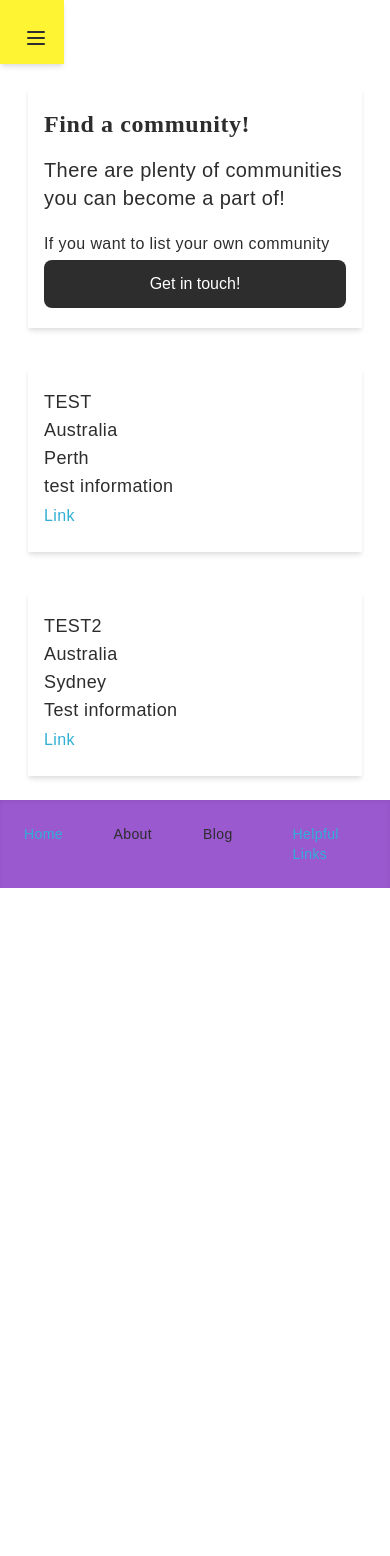
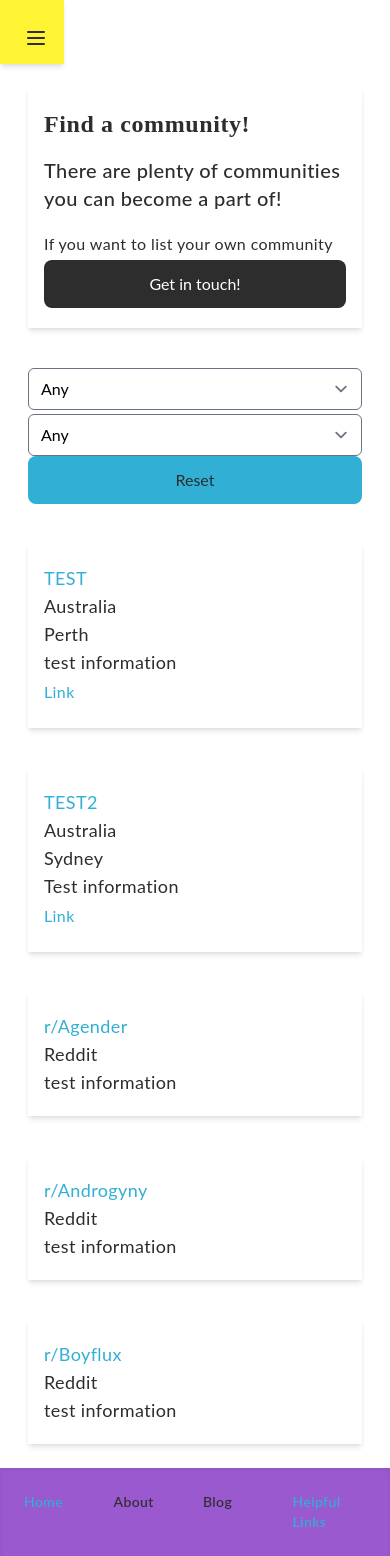
Before and after one commit to neosh11/NonBinaryPeople, a Next.js app: page /help/communities in a window 390 px wide. Before the commit the page ends 888 px from the top, so only its background shows below. Built offline with nearby package versions, Linux system fonts and the light colour scheme.

Commit message:
Basic community search

```diff
--- a/components/Help/Communities/CommunityCard.tsx
+++ b/components/Help/Communities/Cards/CommunityCard.tsx
@@ -1,5 +1,5 @@
-import { ICommunity, CountryMap } from '../../../data/communities'
-import Card from '../../Card'
+import { ICommunity, CountryMap } from '../../../../data/communities'
+import Card from '../../../Card'
 
 interface Props {
   community: ICommunity
@@ -7,7 +7,9 @@ interface Props {
 
 const CommunityCard = ({ community }: Props) => (
   <Card>
-    <h3>{community.name}</h3>
+    <h3>
+      <a href={community.url}>{community.name}</a>
+    </h3>
     <h3>{CountryMap.get(community.country)}</h3>
     <h3>{community.city}</h3>
     <h3>{community.info}</h3>
--- /dev/null
+++ b/components/Help/Communities/Cards/OnlineCommunityCard.tsx
@@ -0,0 +1,18 @@
+import { IOCommunity, OnlineGroupMap } from '../../../../data/communities'
+import Card from '../../../Card'
+
+interface Props {
+  community: IOCommunity
+}
+
+const OnlineCommunityCard = ({ community }: Props) => (
+  <Card>
+    <h3>
+      <a href={community.url}>{community.name}</a>{' '}
+    </h3>
+    <h3>{OnlineGroupMap.get(community.group)}</h3>
+    <h3>{community.info}</h3>
+  </Card>
+)
+
+export default OnlineCommunityCard
--- a/components/Help/Communities/index.tsx
+++ b/components/Help/Communities/index.tsx
@@ -1,10 +1,100 @@
+import { useState } from 'react'
+import { useForm } from 'react-hook-form'
 import { pageNames } from '../../../constants/PageDetails'
-import { communities } from '../../../data/communities'
+import { communities, CountryMap, onlineCommunities, OnlineGroupMap } from '../../../data/communities'
 import Button from '../../Button'
 import Card from '../../Card'
-import CommunityCard from './CommunityCard'
+import CommunityCard from './Cards/CommunityCard'
+import OnlineCommunityCard from './Cards/OnlineCommunityCard'
 
-const Communities = () => (
+interface DataProp {
+  type: 'online' | '' | 'regional'
+  online: number | ''
+  location: number | ''
+}
+const ChoiceForm = ({ data, setData, register, handleSubmit, reset }) => {
+  const onChange = data => {
+    console.log(data)
+
+    const newData: DataProp = {
+      type: data.type,
+      online: data.online != '' ? Number(data.online) : '',
+      location: data.location != '' ? Number(data.location) : ''
+    }
+    setData(newData)
+  }
+  const onReset = () => {
+    setData({
+      type: '',
+      location: '',
+      online: ''
+    })
+    reset()
+    // todo reset data
+    console.log('re')
+  }
+  const selectClass =
+    'mt-1 block w-full pl-3 pr-10 py-2 text-base border-gray-300 focus:outline-none focus:ring-indigo-500 focus:border-indigo-500 sm:text-sm rounded-md'
+  return (
+    <>
+      <form onChange={handleSubmit(onChange)}>
+        <select id='location' name='location' className={selectClass} {...register('location')}>
+          <option value='' key='countyNone'>
+            Any
+          </option>
+          {Array.from(CountryMap.keys()).map(x => (
+            <option value={x} key={CountryMap.get(x)}>
+              {CountryMap.get(x)}
+            </option>
+          ))}
+        </select>
+
+        <select id='type' name='type' className={selectClass} {...register('type')}>
+          <option value='' key='typeAny'>
+            Any
+          </option>
+
+          <option value='online' key='online'>
+            Online
+          </option>
+
+          <option value='regional' key='regional'>
+            Regional
+          </option>
+        </select>
+
+        {data.type == 'online' && (
+          <select id='online' name='online' className={selectClass} {...register('online')}>
+            <option value='' key='countyNone'>
+              Any
+            </option>
+            {Array.from(OnlineGroupMap.keys()).map(x => (
+              <option value={x} key={OnlineGroupMap.get(x)}>
+                {OnlineGroupMap.get(x)}
+              </option>
+            ))}
+          </select>
+        )}
+
+        <Button type='button' onClick={() => onReset()}>
+          Reset
+        </Button>
+      </form>
+    </>
+  )
+}
+
+const Communities = () => {
+  const [data, setData] = useState<DataProp>({
+    type: '',
+    location: '',
+    online: ''
+  })
+
+  const { register, handleSubmit, reset } = useForm({
+    defaultValues: data
+  })
+  return (
     <>
       <Card>
         <div className='md:flex md:flex-col space-y-4 md:items-center'>
@@ -19,10 +109,32 @@ const Communities = () => (
         </div>
       </Card>
 
-    {communities.map((x, i) => {
+      {/* Form here */}
+      <ChoiceForm setData={setData} data={data} register={register} handleSubmit={handleSubmit} reset={reset} />
+
+      {(data.type === '' || data.type === 'regional') &&
+        communities
+          .filter(x => {
+            if (data.location === '') return true
+            else return x.country === data.location
+          })
+          .map((x, i) => {
             return <CommunityCard key={i} community={x} />
+          })}
+
+      {(data.type === '' || data.type === 'online') &&
+        onlineCommunities
+          .filter(x => {
+            if (data.location === '' && data.online === '') return true
+            if (data.location === '' && data.online !== '') return x.group === data.online
+            if (data.location !== '' && data.online !== '')
+              return x.group === data.online && x.location === data.location
+            if (data.location !== '' && data.online === '') return x.location === data.location
+          })
+          .map((x, i) => {
+            return <OnlineCommunityCard key={i} community={x} />
           })}
     </>
   )
-
+}
 export default Communities
--- a/data/communities.tsx
+++ b/data/communities.tsx
@@ -6,11 +6,35 @@ export interface ICommunity {
   info: string
 }
 
-enum Country {
-  AUSTRALIA
+export interface IOCommunity {
+  name: string
+  group: OnlineGroup
+  url: string
+  info: string
+  location?: Country
 }
 
-export const CountryMap = new Map<number, string>([[Country.AUSTRALIA, 'Australia']])
+// ONLINE
+enum OnlineGroup {
+  REDDIT,
+  DISCORD
+}
+
+export const OnlineGroupMap = new Map<number, string>([
+  [OnlineGroup.REDDIT, 'Reddit'],
+  [OnlineGroup.DISCORD, 'Discord']
+])
+
+// Country
+enum Country {
+  AUSTRALIA,
+  USA
+}
+
+export const CountryMap = new Map<number, string>([
+  [Country.AUSTRALIA, 'Australia'],
+  [Country.USA, 'United States of America'],
+])
 
 export const communities: ICommunity[] = [
   {
@@ -28,3 +52,24 @@ export const communities: ICommunity[] = [
     info: 'Test information'
   }
 ]
+
+export const onlineCommunities: IOCommunity[] = [
+  {
+    name: 'r/Agender',
+    group: OnlineGroup.REDDIT,
+    url: 'https://www.reddit.com/r/agender',
+    info: 'test information'
+  },
+  {
+    name: 'r/Androgyny',
+    group: OnlineGroup.REDDIT,
+    url: 'https://www.reddit.com/r/androgyny',
+    info: 'test information'
+  },
+  {
+    name: 'r/Boyflux',
+    group: OnlineGroup.REDDIT,
+    url: 'https://www.reddit.com/r/Boyflux',
+    info: 'test information'
+  }
+]
--- /dev/null
+++ b/next.config.js
@@ -0,0 +1,5 @@
+module.exports = {
+  future: {
+    webpack5: true
+  }
+}
--- a/package.json
+++ b/package.json
@@ -8,9 +8,11 @@
     "start": "next start"
   },
   "dependencies": {
+    "@tailwindcss/forms": "^0.3.2",
     "next": "10.x",
     "react": "17.x",
-    "react-dom": "17.x"
+    "react-dom": "17.x",
+    "react-hook-form": "^7.3.2"
   },
   "resolutions": {
     "webpack": "^5.0.0"
--- a/pages/_document.tsx
+++ b/pages/_document.tsx
@@ -15,7 +15,6 @@ class MyDocument extends Document {
           <meta property='og:type' content='website' />
           <meta property='og:site_name' content={siteName} />
           <meta name='twitter:creator' content={twitterHandle} />
-
           <link href='https://fonts.googleapis.com/css?family=Open+Sans' rel='stylesheet' />
         </Head>
 
--- a/tailwind.config.js
+++ b/tailwind.config.js
@@ -38,7 +38,7 @@ module.exports = {
     fontFamily: {
       sans: ['Lato', 'sans-serif'],
       serif: ['Montserrat', 'serif'],
-      bubbly: ['Lobster', 'sans-serif']
+      bubbly: ['Open+Sans', 'sans-serif']
     },
     extend: {
       width: {
@@ -49,5 +49,5 @@ module.exports = {
   variants: {
     extend: {}
   },
-  plugins: []
+  plugins: [require('@tailwindcss/forms')]
 }
```
Also changed, not shown: 1 other file (tests, documents, lock files or other folders). Lines whose indentation alone changed are shown as unchanged.
